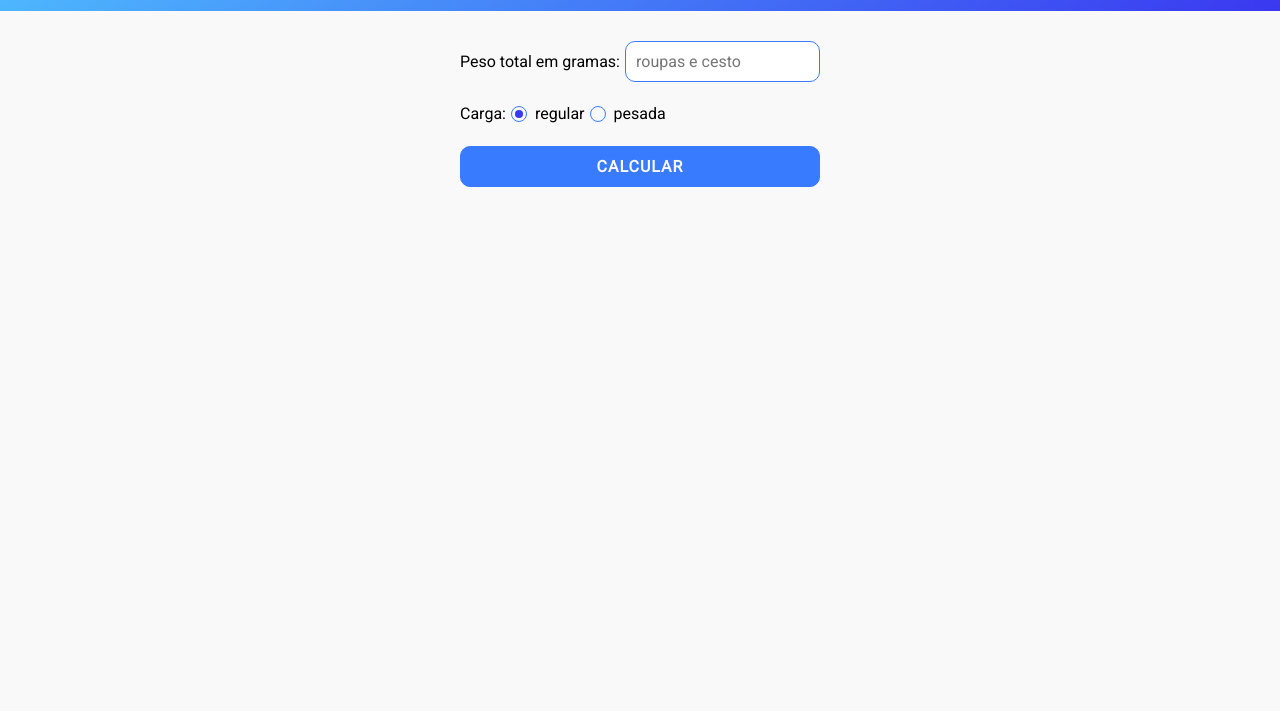
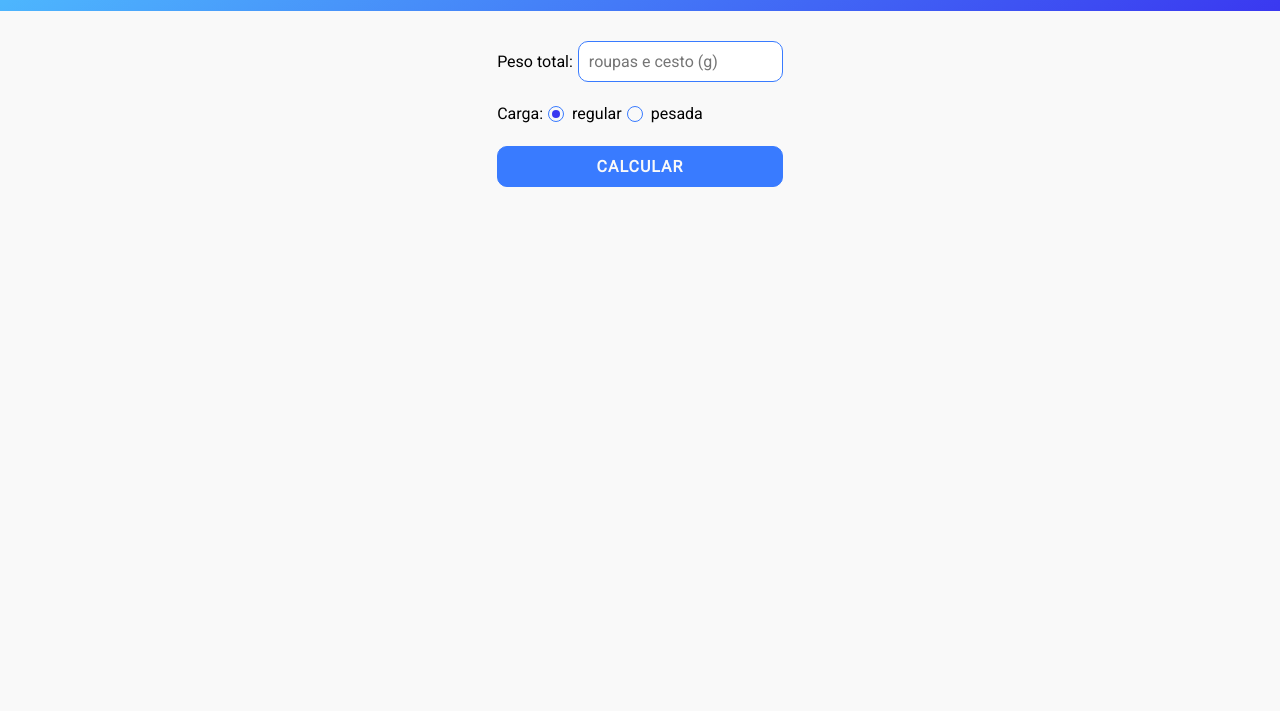
Before and after one commit to rubenspaulo/dosagem, a plain HTML site: page index.html in a window 1280 px wide. Shown: the part 89-800 px from the top of the page. Drawn offline with Linux system fonts and the light colour scheme.

Commit message:
Refactor input label and placeholder for weight
Updated the input label and placeholder for total weight.

```diff
--- a/index.html
+++ b/index.html
@@ -13,12 +13,12 @@
     <main>
       <div id="container">
         <div class="item">
-          <label for="peso">Peso total em gramas: </label
+          <label for="peso">Peso total: </label
           ><input
             type="number"
             name="peso"
             id="peso"
-            placeholder="roupas e cesto"
+            placeholder="roupas e cesto (g)"
           />
         </div>
         <div class="item">
```
